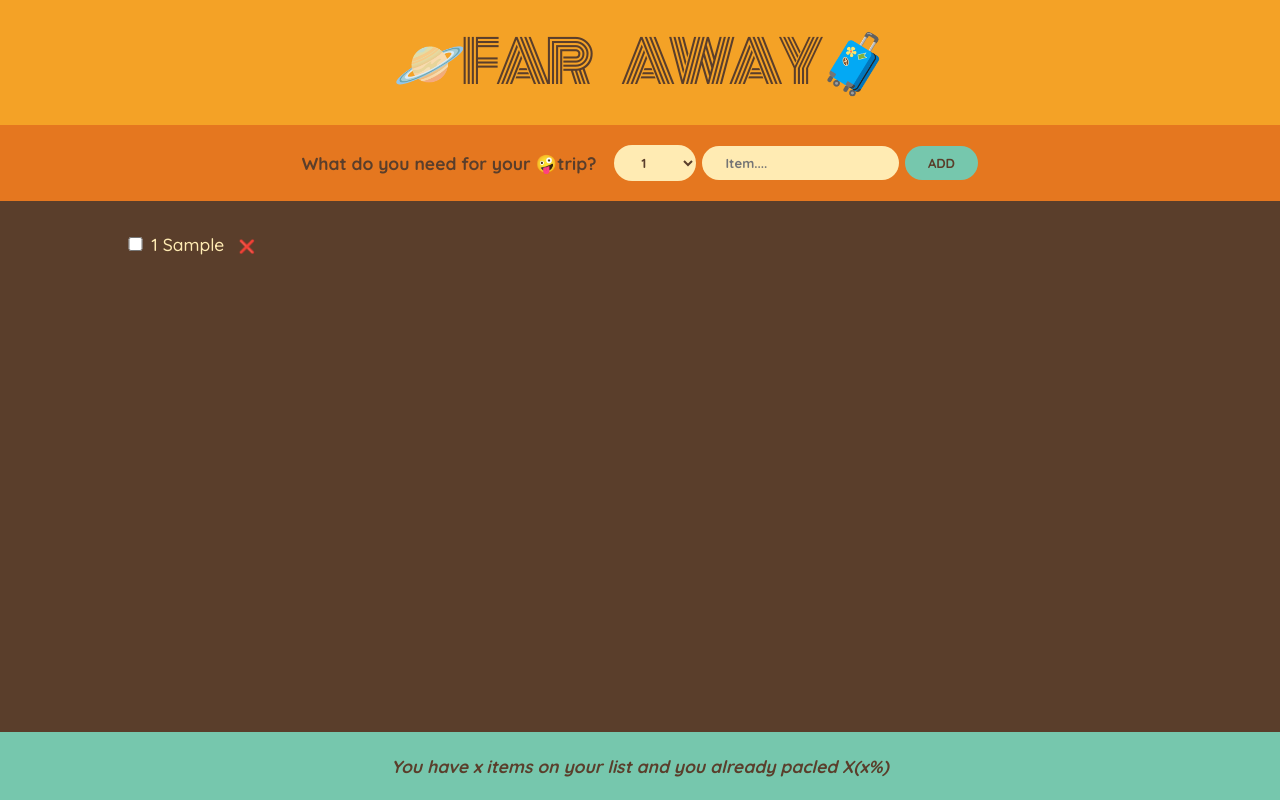
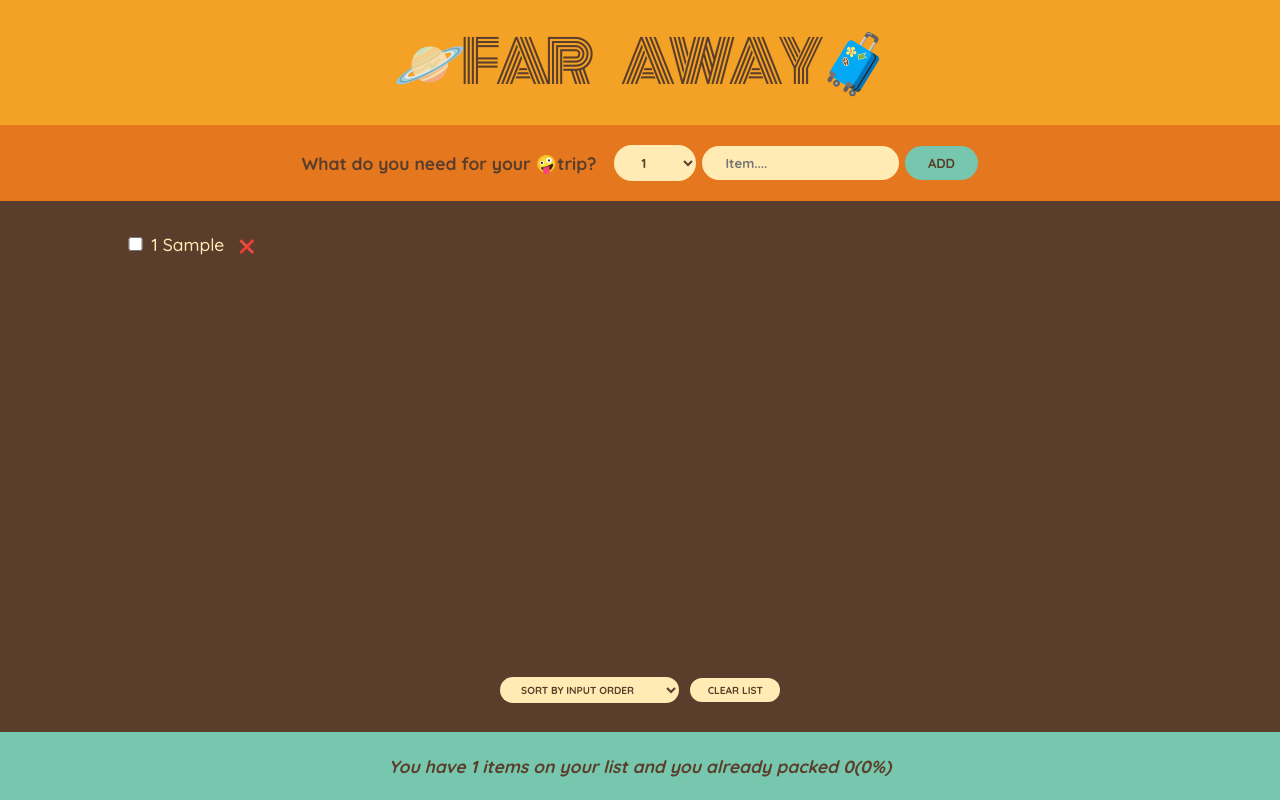
Before and after one commit to VictorDevLab/travel_list, a React (Create React App) app: page / in a window 1280 px wide. Both pictures are taken after typing "Sample" into the empty fields and a click on the button "ADD". Built offline with nearby package versions, Linux system fonts and the light colour scheme.

Commit message:
Add select input where user can sort items based on order, description, and packed

```diff
--- a/src/App.js
+++ b/src/App.js
@@ -19,6 +19,12 @@
       )
     );
   };
+  const clearList = () => {
+    const confirmed = window.confirm(
+      "Are you sure you want to clear the entire list?"
+    );
+    if (confirmed) setItems([]);
+  };
   return (
     <div className="app">
       <Logo />
@@ -27,8 +33,9 @@
         items={items}
         handleDeleteItem={handleDeleteItem}
         onToggleItem={handleToggleItem}
+        clearList={clearList}
       />
-      <Stats />
+      <Stats items={items} />
     </div>
   );
 }
@@ -73,11 +80,24 @@
     </form>
   );
 }
-function PackingList({ items, handleDeleteItem, onToggleItem }) {
+function PackingList({ items, handleDeleteItem, onToggleItem, clearList }) {
+  //more derived state
+  const [sortBy, setSortBy] = useState("input");
+  let sortedItems;
+  if (sortBy === "input") sortedItems = items;
+
+  if (sortBy === "description")
+    sortedItems = items
+      .slice()
+      .sort((a, b) => a.description.localeCompare(b.description));
+  if (sortBy === "packed")
+    sortedItems = items
+      .slice()
+      .sort((a, b) => Number(a.packed) - Number(b.packed));
   return (
     <div className="list">
       <ul>
-        {items.map((item) => (
+        {sortedItems.map((item) => (
           <Item
             item={item}
             onToggleItem={onToggleItem}
@@ -86,6 +106,14 @@
           />
         ))}
       </ul>
+      <div className="actions">
+        <select value={sortBy} onChange={(e) => setSortBy(e.target.value)}>
+          <option value="input">sort by input order</option>
+          <option value="description">sort by description</option>
+          <option value="packed">sort by packed status</option>
+        </select>
+        <button onClick={clearList}>Clear List</button>
+      </div>
     </div>
   );
 }
@@ -107,11 +135,30 @@
     </li>
   );
 }
-function Stats() {
+function Stats({ items }) {
+  //early return
+  if (!items.length) {
+    return (
+      <p className="stats">
+        <em>📣Start adding items to your packing list </em>
+      </p>
+    );
+  }
+  //deriving state
+  const numItems = items.length;
+  const packedItems = items.filter((item) => item.packed).length;
+  const percentage = Math.round((packedItems / numItems) * 100);
+
   return (
     <em>
       <footer className="stats">
-        You have x items on your list and you already pacled X(x%)
+        <em>
+          {percentage === 100
+            ? "You have everything ready to go 🛫✈️"
+            : //if you dont want to use template literals you can write two different em tags
+              `You have ${numItems} items on your list and you already packed
+  ${packedItems}(${percentage}%) `}
+        </em>
       </footer>
     </em>
   );
```
